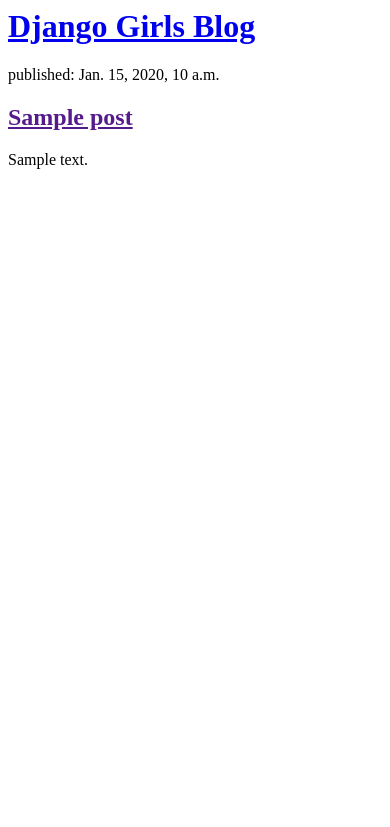
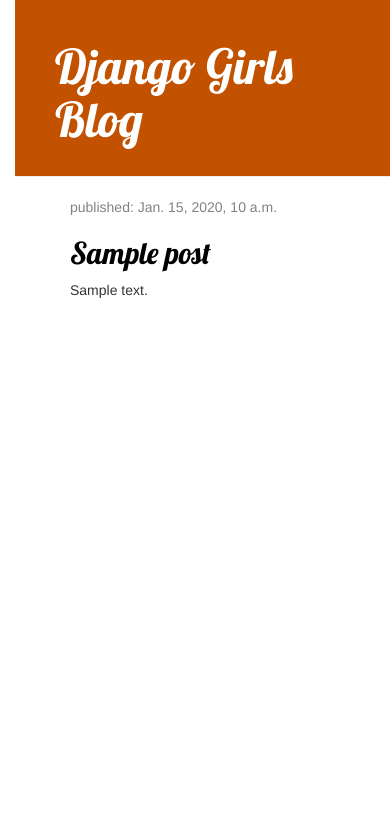
Before and after one commit to moemi-irie/my-first-blog, a Django app: template blog/templates/blog/post_list.html in a window 390 px wide. Shown: the top 827 px of the page. Run offline with Django 5.2, Linux system fonts and the light colour scheme; the template is opened without the code that fills it: most values are stand-ins (such as "Sample title", 1, 10 or a date in 2020); parts of the project's set-up code (start-up, migrations or seed data) failed here and were passed over; some libraries are stand-ins or nearby versions.

Commit message:
Added view and template for detailed blog post as well as CSS for the site.

```diff
--- /dev/null
+++ b/blog/static/css/blog.css
@@ -0,0 +1,55 @@
+h1 a, h2 a {
+    color: #C25100;
+    font-family: 'Lobster';
+}
+
+body {
+    padding-left: 15px;
+}
+
+.page-header {
+    background-color: #C25100;
+    margin-top: 0;
+    padding: 20px 20px 20px 40px;
+}
+
+.page-header h1, .page-header h1 a, .page-header h1 a:visited, .page-header h1 a:active {
+    color: #ffffff;
+    font-size: 36pt;
+    text-decoration: none;
+}
+
+.content {
+    margin-left: 40px;
+}
+
+h1, h2, h3, h4 {
+    font-family: 'Lobster', cursive;
+}
+
+.date {
+    color: #828282;
+}
+
+.save {
+    float: right;
+}
+
+.post-form textarea, .post-form input {
+    width: 100%;
+}
+
+.top-menu, .top-menu:hover, .top-menu:visited {
+    color: #ffffff;
+    float: right;
+    font-size: 26pt;
+    margin-right: 20px;
+}
+
+.post {
+    margin-bottom: 70px;
+}
+
+.post h2 a, .post h2 a:visited {
+    color: #000000;
+}
--- /dev/null
+++ b/blog/templates/blog/base.html
@@ -0,0 +1,26 @@
+{% load static %}
+<html>
+    <head>
+        <title>Django Girls blog</title>
+        <link rel="stylesheet" href="//maxcdn.bootstrapcdn.com/bootstrap/3.2.0/css/bootstrap.min.css">
+        <link rel="stylesheet" href="//maxcdn.bootstrapcdn.com/bootstrap/3.2.0/css/bootstrap-theme.min.css">
+        <link href="//fonts.googleapis.com/css?family=Lobster&subset=latin-ext" rel="stylesheet" type=text/css>
+        <link rel="stylesheet" href="{% static 'css/blog.css' %}">
+
+    </head>
+    <body>
+        <div class="page-header">
+            <h1><a href="/">Django Girls Blog</a></h1>
+        </div>
+
+        <div class="content container">
+            <div class="row">
+                <div class="col-md-8">
+                    {% block content %}
+                    {% endblock %}
+                </div>
+            </div>
+        </div>
+
+    </body>
+</html>
--- a/blog/templates/blog/post_list.html
+++ b/blog/templates/blog/post_list.html
@@ -1,18 +1,13 @@
-<html>
-    <head>
-        <title>Django Girls blog</title>
-    </head>
-    <body>
-        <div>
-            <h1><a href="/">Django Girls Blog</a></h1>
+{% extends 'blog/base.html' %}
+
+{% block content %}
+{% for post in posts %}
+    <div class="post">
+        <div class="date">
+            <p>published: {{ post.publised_date }}</p>
         </div>
-
-        {% for post in posts %}
-            <div>
-                <p>published: {{ post.publised_date }}</p>
-                <h2><a href="">{{ post.title }}</a></h2>
-                <p>{{ post.text|linebreaksbr }}</p>
-            </div>
-        {% endfor %}
-    </body>
-</html>
+        <h2><a href="{% url 'post_detail' pk=post.pk %}">{{ post.title }}</a></h2>
+        <p>{{ post.text|linebreaksbr }}</p>
+    </div>
+{% endfor %}
+{% endblock %}
--- a/blog/urls.py
+++ b/blog/urls.py
@@ -3,4 +3,5 @@
 
 urlpatterns = [
     path('', views.post_list, name='post_list'),
+    path('post/<int:pk>/', views.post_detail, name='post_detail'),
 ]
--- a/blog/views.py
+++ b/blog/views.py
@@ -1,7 +1,11 @@
-from django.shortcuts import render
+from django.shortcuts import render, get_object_or_404
 from django.utils import timezone
 from .models import Post
 
 def post_list(request):
     posts = Post.objects.filter(publised_date__lte=timezone.now()).order_by('publised_date')
     return render(request, 'blog/post_list.html', {'posts': posts})
+
+def post_detail(request, pk):
+    post= get_object_or_404(Post, pk=pk)
+    return render(request, 'blog/post_detail.html', {'post': post})
--- a/girls/settings.py
+++ b/girls/settings.py
@@ -115,7 +115,7 @@
 # Static files (CSS, JavaScript, Images)
 # https://docs.djangoproject.com/en/5.2/howto/static-files/
 
-STATIC_URL = 'static/'
+STATIC_URL = '/static/'
 STATIC_ROOT = BASE_DIR / 'static'
 
 # Default primary key field type
```
Also changed, not shown: blog/templates/blog/post_detail.html (added, +13 -0 lines).
